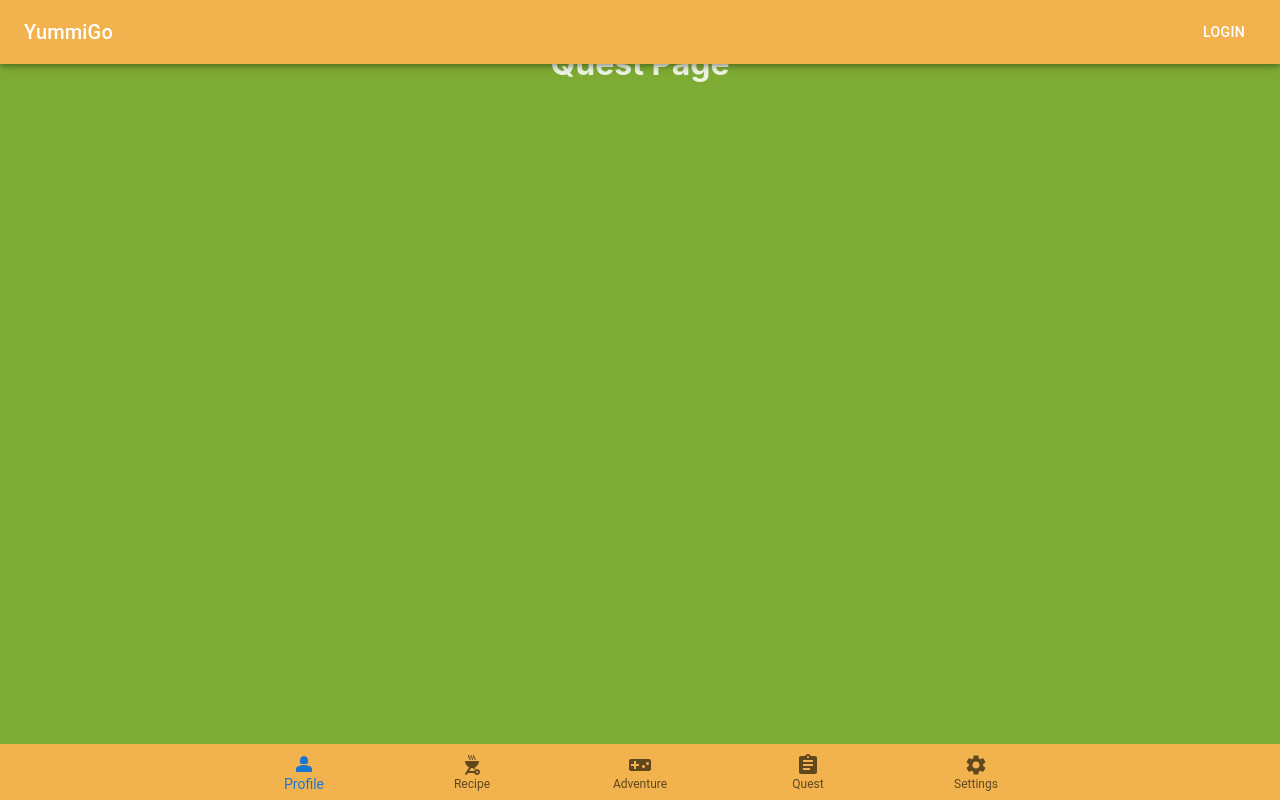
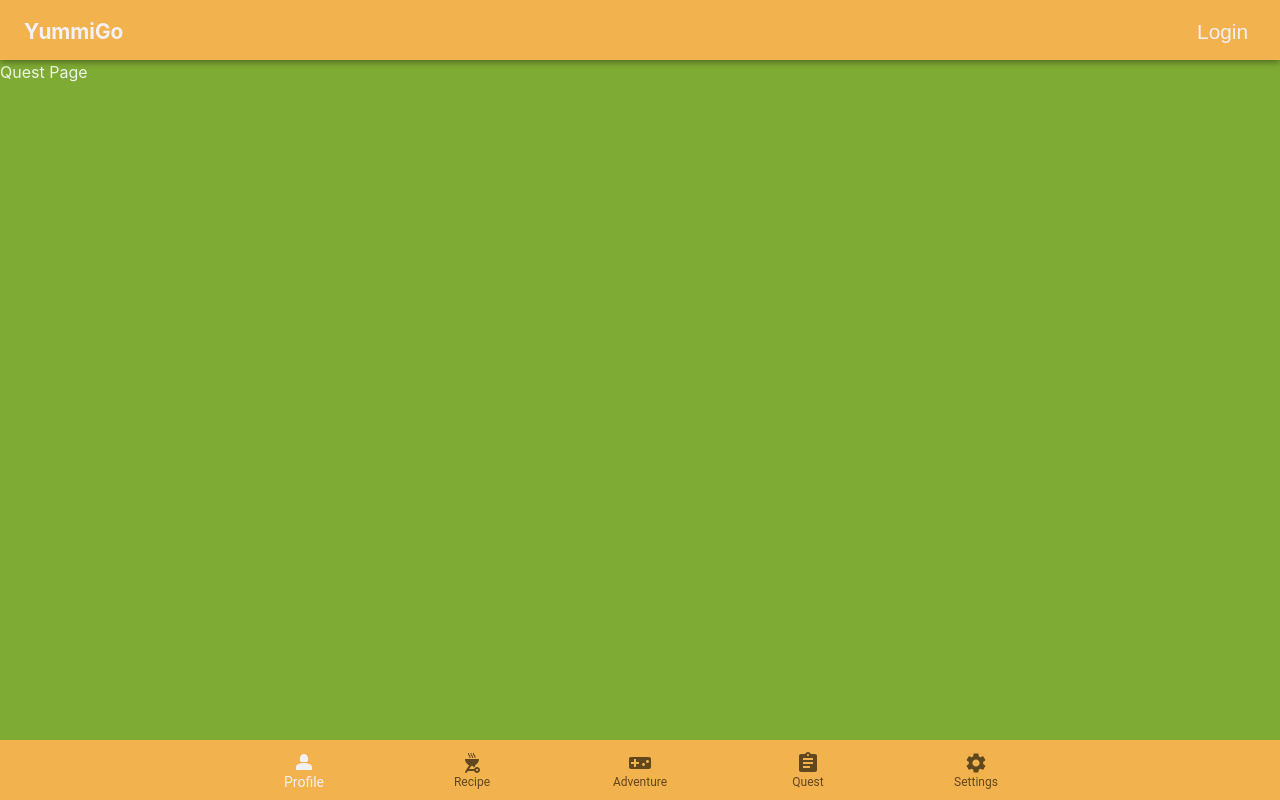
Before and after one commit to ceakii/YummiGo, a React (Vite) app in the folder YummiGo-App/: page /YummiGo/quest in a window 1280 px wide. Built offline with nearby package versions, Linux system fonts and the light colour scheme.

Commit message:
Updated Page Structure + Others
- Updated page structure such that each page has a top bar, a bottom bar, and a center bar that holds content without any of those structures overlapping each other
- Removed App.css in favor of Styles.tsx
- Made styling of top and bottom bars consistent

```diff
--- a/YummiGo-App/src/App.css
+++ /dev/null
@@ -1,23 +0,0 @@
-h1 {
-  max-width: 1280px;
-  margin: 0 auto;
-  padding: 2rem;
-  text-align: center;
-}
-
-#appbar {
-  width: 100%;
-  position: fixed;
-  top: 0;
-  left: 0;
-  right: 0;
-}
-
-#nav {
-  background-color: #7EAB33;
-  width: 100%;
-  position: fixed;
-  bottom: 0;
-  left: 0;
-  right: 0;
-}
--- a/YummiGo-App/src/App.tsx
+++ b/YummiGo-App/src/App.tsx
@@ -1,4 +1,3 @@
-import "./App.css";
 import { Route, Routes } from "react-router-dom";
 
 // Components
@@ -23,13 +22,8 @@ function App() {
         <Route path="/YummiGo/settings" element={<Settings />} />
       </Routes>
 
-      <div id="appbar">
-        <MuiAppBar />
-      </div>
-
-      <div id="nav">
-        <MuiBottomNavigation />
-      </div>
+      <MuiAppBar />
+      <MuiBottomNavigation />
     </>
   )
 }
--- /dev/null
+++ b/YummiGo-App/src/Style.tsx
@@ -0,0 +1,62 @@
+import { createTheme } from '@mui/material/styles';
+
+// Text Theme
+const textTheme = createTheme({
+    palette: {
+        primary: {
+          main: "#F3F1F6",
+          contrastText: "#F3F1F6"
+        }
+    }
+});
+
+// Button Theme
+const buttonTheme = createTheme({
+    palette: {
+        primary: {
+        main: "#F3F1F6",
+        contrastText: "#F3F1F6"
+        }
+    }
+});
+
+// Bar Height
+const barHeight: number = 60;
+
+// Top/Bottom Bar Size/Position/Color
+const barStyle = {
+    width: "vw",
+    height: barHeight,
+    position: "fixed",
+    left: 0,
+    right: 0,
+    bgcolor: "#F2B24D"
+}
+
+// Center Page Size/Position
+const pageStyle = {
+    width: "vw",
+    height: "vh",
+    top: barHeight,
+    bottom: barHeight,
+    left: 0,
+    right: 0,
+    position: "fixed"
+}
+
+// H1 Font Size
+textTheme.typography.h1 = {
+  fontSize: '1.3rem'
+}
+
+// Button Font Size
+textTheme.typography.button = {
+  fontSize: '1.3rem'
+}
+
+export {
+  textTheme,
+  buttonTheme,
+  barStyle,
+  pageStyle
+};
--- a/YummiGo-App/src/components/MuiAppBar.tsx
+++ b/YummiGo-App/src/components/MuiAppBar.tsx
@@ -1,28 +1,34 @@
-import AppBar from '@mui/material/AppBar';
-import Box from '@mui/material/Box';
-import Toolbar from '@mui/material/Toolbar';
-import Typography from '@mui/material/Typography';
-import Button from '@mui/material/Button';
-
-// TODO: Make App Bar not overlay elements
+import { AppBar, Box, Button, ThemeProvider, Toolbar, Typography} from "@mui/material";
+import { barStyle, textTheme } from "../Style";
 
 export default function MuiAppBar() {
+    const topBarStyle = { ...barStyle, top: 0};
+
     return (
-        <Box sx={{ flexGrow: 1 }}>
-            <AppBar position="fixed" sx={{ bgcolor: "#F2B24D" }}>
+        <ThemeProvider theme = {textTheme}>
+            <Box sx={topBarStyle}>
+                <AppBar sx={topBarStyle}>
                     <Toolbar>
                         <Typography
-                        variant="h6"
-                        component="div"
+                            variant="h1"
                             align="left"
+                            sx={{ flexGrow: 1}}
+                        >
+                            YummiGo
+                        </Typography>
+                        <Button color="inherit">
+                            <Typography
+                                variant="button"
+                                align="center"
                                 sx={{
                                     flexGrow: 1,
                                 }}>
-                        YummiGo
+                                Login
                             </Typography>
-                    <Button color="inherit" > Login </Button>
+                        </Button>
                     </Toolbar>
                 </AppBar>
             </Box>
+        </ThemeProvider>
     );
 }
--- a/YummiGo-App/src/components/MuiBottomNavigation.tsx
+++ b/YummiGo-App/src/components/MuiBottomNavigation.tsx
@@ -1,27 +1,28 @@
-import * as React from 'react';
+import * as React from "react";
 import { useNavigate } from "react-router-dom";
-import Box from '@mui/material/Box';
-import BottomNavigation from '@mui/material/BottomNavigation';
-import BottomNavigationAction from '@mui/material/BottomNavigationAction';
-import Person2Icon from '@mui/icons-material/Person2';
-import OutdoorGrillIcon from '@mui/icons-material/OutdoorGrill';
-import VideogameAssetIcon from '@mui/icons-material/VideogameAsset';
-import AssignmentIcon from '@mui/icons-material/Assignment';
-import SettingsIcon from '@mui/icons-material/Settings';
+import { barStyle, textTheme } from "../Style";
+import { BottomNavigation, BottomNavigationAction, Box, ThemeProvider } from "@mui/material";
+import Person2Icon from "@mui/icons-material/Person2";
+import OutdoorGrillIcon from "@mui/icons-material/OutdoorGrill";
+import VideogameAssetIcon from "@mui/icons-material/VideogameAsset";
+import AssignmentIcon from "@mui/icons-material/Assignment";
+import SettingsIcon from "@mui/icons-material/Settings";
 
 export default function MuiBottomNavigation() {
+    const bottomBarStyle = { ...barStyle, bottom: 0};
     const [value, setValue] = React.useState(0);
     const navigate=useNavigate();
 
     return (
-        <Box>
+        <ThemeProvider theme = {textTheme}>
+            <Box sx={bottomBarStyle}>
                 <BottomNavigation
                     showLabels
                     value={value}
                     onChange={(_event, newValue) => {
                         setValue(newValue);
                     }}
-                sx={{ bgcolor: "#F2B24D" }}
+                    sx={bottomBarStyle}
                 >
                     <BottomNavigationAction
                         label="Profile"
@@ -50,5 +51,6 @@ export default function MuiBottomNavigation() {
                     />
                 </BottomNavigation>
             </Box>
+        </ThemeProvider>
     );
 }
--- a/YummiGo-App/src/pages/Adventure.tsx
+++ b/YummiGo-App/src/pages/Adventure.tsx
@@ -1,5 +1,10 @@
+import { Box } from "@mui/material";
+import { pageStyle } from "../Style";
+
 export default function Adventure() {
-    return (
-      <h1>Adventure Page</h1>
-    );
+  return (
+    <Box sx={pageStyle}>
+      Adventure Page
+    </Box>
+  );
 }
--- a/YummiGo-App/src/pages/Profile.tsx
+++ b/YummiGo-App/src/pages/Profile.tsx
@@ -1,5 +1,10 @@
+import { Box } from "@mui/material";
+import { pageStyle } from "../Style";
+
 export default function Profile() {
   return (
-    <h1>Profile Page</h1>
+    <Box sx={pageStyle}>
+      Profile Page
+    </Box>
   );
 }
--- a/YummiGo-App/src/pages/Quest.tsx
+++ b/YummiGo-App/src/pages/Quest.tsx
@@ -1,5 +1,10 @@
+import { Box } from "@mui/material";
+import { pageStyle } from "../Style";
+
 export default function Quest() {
   return (
-    <h1>Quest Page</h1>
+    <Box sx={pageStyle}>
+      Quest Page
+    </Box>
   );
 }
--- a/YummiGo-App/src/pages/Recipe.tsx
+++ b/YummiGo-App/src/pages/Recipe.tsx
@@ -1,22 +1,11 @@
-import { Container } from "@mui/material";
+import { Box } from "@mui/material";
+import { pageStyle } from "../Style";
 import MuiImageList from "../components/MuiImageList";
 
 export default function Recipe() {
   return (
-    <main>
-      <div>
-        <Container
-          sx={{
-            //bgcolor: "white",
-            width: "100%",
-            height: "100%",
-            marginTop: 9,
-            marginLeft: 0,
-            marginRight: 0
-          }}>
-          <MuiImageList />
-        </Container>
-      </div>
-    </main>
+    <Box sx={pageStyle}>
+      <MuiImageList />
+    </Box>
   );
 }
--- a/YummiGo-App/src/pages/Settings.tsx
+++ b/YummiGo-App/src/pages/Settings.tsx
@@ -1,5 +1,10 @@
+import { Box } from "@mui/material";
+import { pageStyle } from "../Style";
+
 export default function Settings() {
   return (
-    <h1>Settings Page</h1>
+    <Box sx={pageStyle}>
+      Settings Page
+    </Box>
   );
 }
```
Lines whose indentation alone changed are shown as unchanged.
